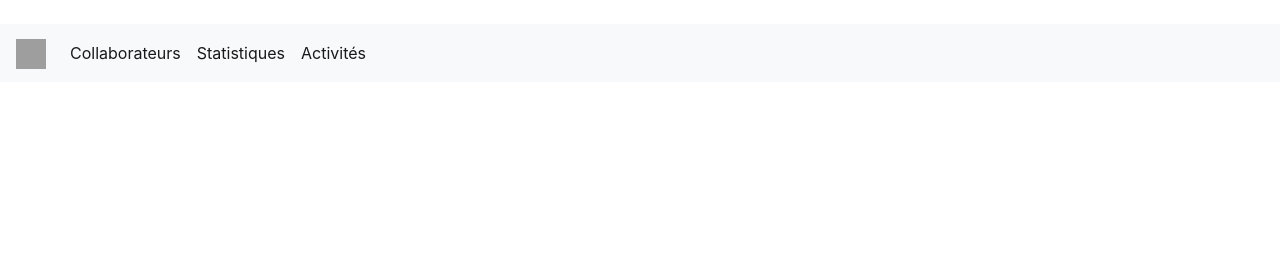
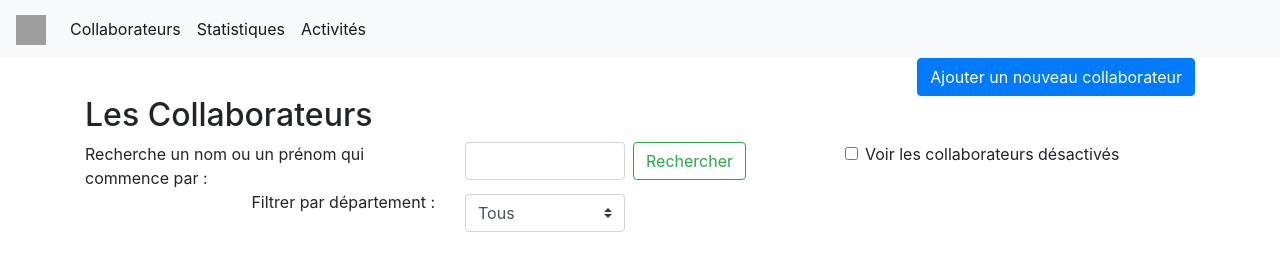
Before and after one commit to DUMAS67/workshop-bootstrap, a plain HTML site: page index.html in a window 1280 px wide. Drawn offline with nearby package versions, Linux system fonts and the light colour scheme; grey boxes are pictures that could not be loaded.

Commit message:
TP 2 Bootstrap V 1.0

```diff
--- a/index.html
+++ b/index.html
@@ -5,18 +5,21 @@
     <!-- Required meta tags -->
     <meta charset="utf-8">
     <meta name="viewport" content="width=device-width, initial-scale=1, shrink-tofit=no">
-
     <!-- Bootstrap CSS -->
     <link rel="stylesheet" href="https://stackpath.bootstrapcdn.com/bootstrap/4.4.1/css/bootstrap.min.css"
         integrity="sha384-Vkoo8x4CGsO3+Hhxv8T/Q5PaXtkKtu6ug5TOeNV6gBiFeWPGFN9MuhOf23Q9Ifjh" crossorigin="anonymous">
-      <title>SGP - Accueil</title>   </head>
+        <title>SGP - Accueil</title>
+</head>
 
 
+<body>
     <nav class="navbar navbar-expand-sm navbar-light bg-light">
         <a class="navbar-brand" href="#">
-      <img src="https://thafd.bing.com/th/id/OIP.OXyOULVOTF4gvyMjUfaptgHaE6?w=265&h=173&c=7&o=5&dpr=1.25&pid=1.7" width="30" height="30" alt="">
+            <img src="https://thafd.bing.com/th/id/OIP.OXyOULVOTF4gvyMjUfaptgHaE6?w=265&h=173&c=7&o=5&dpr=1.25&pid=1.7"
+                width="30" height="30" alt="">
         </a>
-    <button class="navbar-toggler" type="button" data-toggle="collapse" data-target="#navbarNav" aria-controls="navbarNavAltMarkup" aria-expanded="false" aria-label="Toggle navigation">
+        <button class="navbar-toggler" type="button" data-toggle="collapse" data-target="#navbarNav"
+            aria-controls="navbarNavAltMarkup" aria-expanded="false" aria-label="Toggle navigation">
             <span class="navbar-toggler-icon"></span>
         </button>
         <div class="collapse navbar-collapse" id="navbarNav">
@@ -34,9 +37,57 @@
         </div>
     </nav>
     </nav>
-<body>
+
+    <aside>
+        <div class="container">
+            <div class="row">
+                <div class="col text-right">
+                    <button type="button" class="btn btn-primary">Ajouter un nouveau collaborateur</button>
+                </div>
+            </div>
+            <div class="row">
+                <div class="col text-left">
+                    <h2>Les Collaborateurs</h2>
+                </div>
+            </div>
+            <div class="row">
+                <div class="col-4 text-left">
+                    <h8> Recherche un nom ou un prénom qui commence par :</h8>
+                </div>
+                <div class="col">
+                    <form class="form-inline my-2 my-lg-0 ">
+                        <input class="form-control mr-sm-2" type="search" placeholder="" aria-label="search" style="width: 160px">
+                        <button class="btn btn-outline-success my-2 my-sm-0" type="submit">Rechercher</button>
+                    </form>
+                </div>
+                <div class="col">
+                    <div class="form-check">
+                        <input class="form-check-input" type="checkbox" value="" id="defaultCheck1">
+                        <label class="form-check-label" for="defaultCheck1">
+                            Voir les collaborateurs désactivés
+                        </label>
+                    </div>
+                </div>
+
+            </div>
+            <div class="row">
+                <div class="col-4 text-right">
+                    <h8> Filtrer par département :</h8>
+                </div>
+                <div class="col-2">
+                    <select class="custom-select my-1 mr-sm-2" id="inlineFormCustomSelectPref">
+                        <option selected>Tous</option>
+                        <option value="1">Comptabilité</option>
+                        <option value="2">Ressources Humaines</option>
+                        <option value="3">Informatique</option>
+                    </select>
+                </div>
+                <div class="col">
+                </div>
+            </div>
+        </div>
+    </aside>
     <!-- TODO -->
-
     <!-- Optional JavaScript -->
     <!-- jQuery first, then Popper.js, then Bootstrap JS -->
     <script src="https://code.jquery.com/jquery-3.4.1.slim.min.js"
@@ -47,6 +98,7 @@
         crossorigin="anonymous"></script>
     <script src="https://stackpath.bootstrapcdn.com/bootstrap/4.4.1/js/bootstrap.min.js"
         integrity="sha384-wfSDF2E50Y2D1uUdj0O3uMBJnjuUD4Ih7YwaYd1iqfktj0Uod8GCExl3Og8ifwB6"
-        crossorigin="anonymous"></script>   </body>
+        crossorigin="anonymous"></script>
+</body>
 
 </html>
```
Lines whose indentation alone changed are shown as unchanged.
